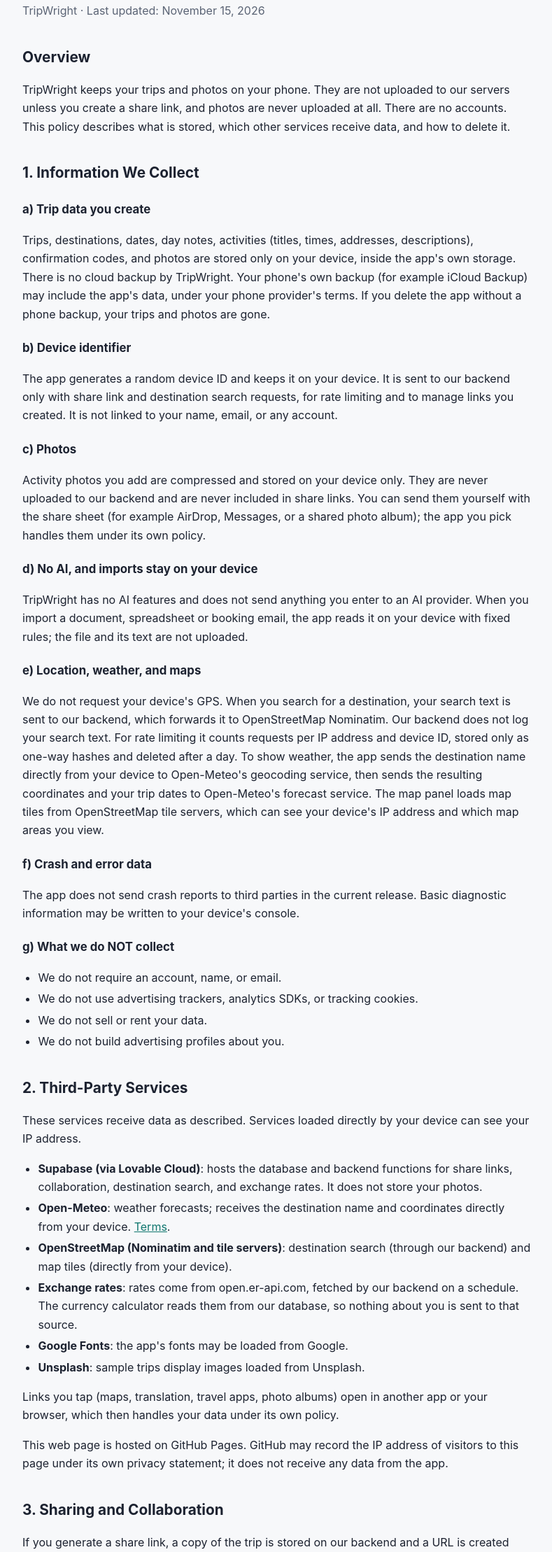
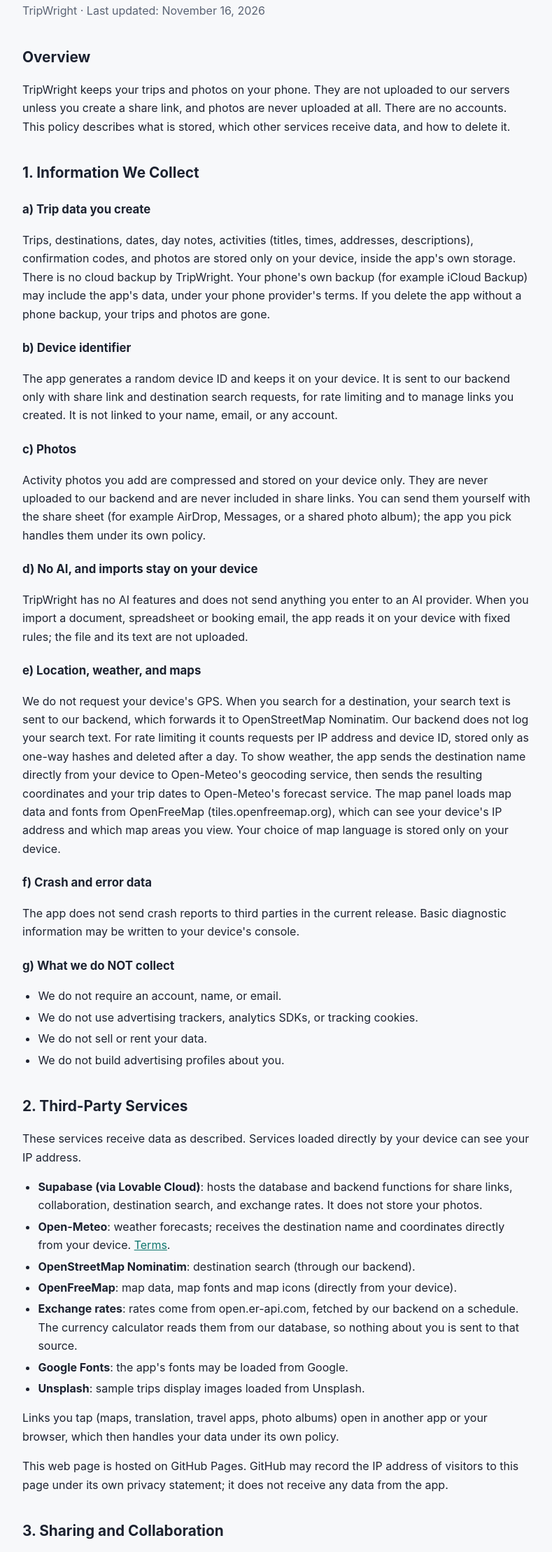
Before and after one commit to dosh8212/tripwright-site, a plain HTML site: page privacy/index.html in a window 1280 px wide. Shown: the part 125-2343 px from the top of the page at 70% size, without its empty margins (244-1033 px from the left). Drawn offline with Linux system fonts and the light colour scheme.

Commit message:
Name OpenFreeMap as the map source in the privacy policy and terms
Co-Authored-By: Claude Opus 5.5 <noreply@anthropic.com>
Claude-Session: https://claude.ai/code/session_017APMWmkPVHHXgPxjD4jtXo

```diff
--- a/privacy/index.html
+++ b/privacy/index.html
@@ -12,7 +12,7 @@
 <nav><a href="../">TripWright</a><a href="../privacy/">Privacy Policy</a><a href="../terms/">Terms of Service</a><a href="../#support">Support</a></nav>
 <article>
 <h1>Privacy Policy</h1>
-<p class="meta">TripWright · Last updated: November 15, 2026</p>
+<p class="meta">TripWright · Last updated: November 16, 2026</p>
 
 <h2>Overview</h2>
 <p>TripWright keeps your trips and photos on your phone. They are not uploaded to our servers unless you create a share link, and photos are never uploaded at all. There are no accounts. This policy describes what is stored, which other services receive data, and how to delete it.</p>
@@ -31,7 +31,7 @@
 <p>TripWright has no AI features and does not send anything you enter to an AI provider. When you import a document, spreadsheet or booking email, the app reads it on your device with fixed rules; the file and its text are not uploaded.</p>
 
 <h3>e) Location, weather, and maps</h3>
-<p>We do not request your device's GPS. When you search for a destination, your search text is sent to our backend, which forwards it to OpenStreetMap Nominatim. Our backend does not log your search text. For rate limiting it counts requests per IP address and device ID, stored only as one-way hashes and deleted after a day. To show weather, the app sends the destination name directly from your device to Open-Meteo's geocoding service, then sends the resulting coordinates and your trip dates to Open-Meteo's forecast service. The map panel loads map tiles from OpenStreetMap tile servers, which can see your device's IP address and which map areas you view.</p>
+<p>We do not request your device's GPS. When you search for a destination, your search text is sent to our backend, which forwards it to OpenStreetMap Nominatim. Our backend does not log your search text. For rate limiting it counts requests per IP address and device ID, stored only as one-way hashes and deleted after a day. To show weather, the app sends the destination name directly from your device to Open-Meteo's geocoding service, then sends the resulting coordinates and your trip dates to Open-Meteo's forecast service. The map panel loads map data and fonts from OpenFreeMap (tiles.openfreemap.org), which can see your device's IP address and which map areas you view. Your choice of map language is stored only on your device.</p>
 
 <h3>f) Crash and error data</h3>
 <p>The app does not send crash reports to third parties in the current release. Basic diagnostic information may be written to your device's console.</p>
@@ -49,7 +49,8 @@
 <ul>
 <li><strong>Supabase (via Lovable Cloud)</strong>: hosts the database and backend functions for share links, collaboration, destination search, and exchange rates. It does not store your photos.</li>
 <li><strong>Open-Meteo</strong>: weather forecasts; receives the destination name and coordinates directly from your device. <a href="https://open-meteo.com/en/terms">Terms</a>.</li>
-<li><strong>OpenStreetMap (Nominatim and tile servers)</strong>: destination search (through our backend) and map tiles (directly from your device).</li>
+<li><strong>OpenStreetMap Nominatim</strong>: destination search (through our backend).</li>
+<li><strong>OpenFreeMap</strong>: map data, map fonts and map icons (directly from your device).</li>
 <li><strong>Exchange rates</strong>: rates come from open.er-api.com, fetched by our backend on a schedule. The currency calculator reads them from our database, so nothing about you is sent to that source.</li>
 <li><strong>Google Fonts</strong>: the app's fonts may be loaded from Google.</li>
 <li><strong>Unsplash</strong>: sample trips display images loaded from Unsplash.</li>
```
Also changed, not shown: terms/index.html (+2 -2 lines).
